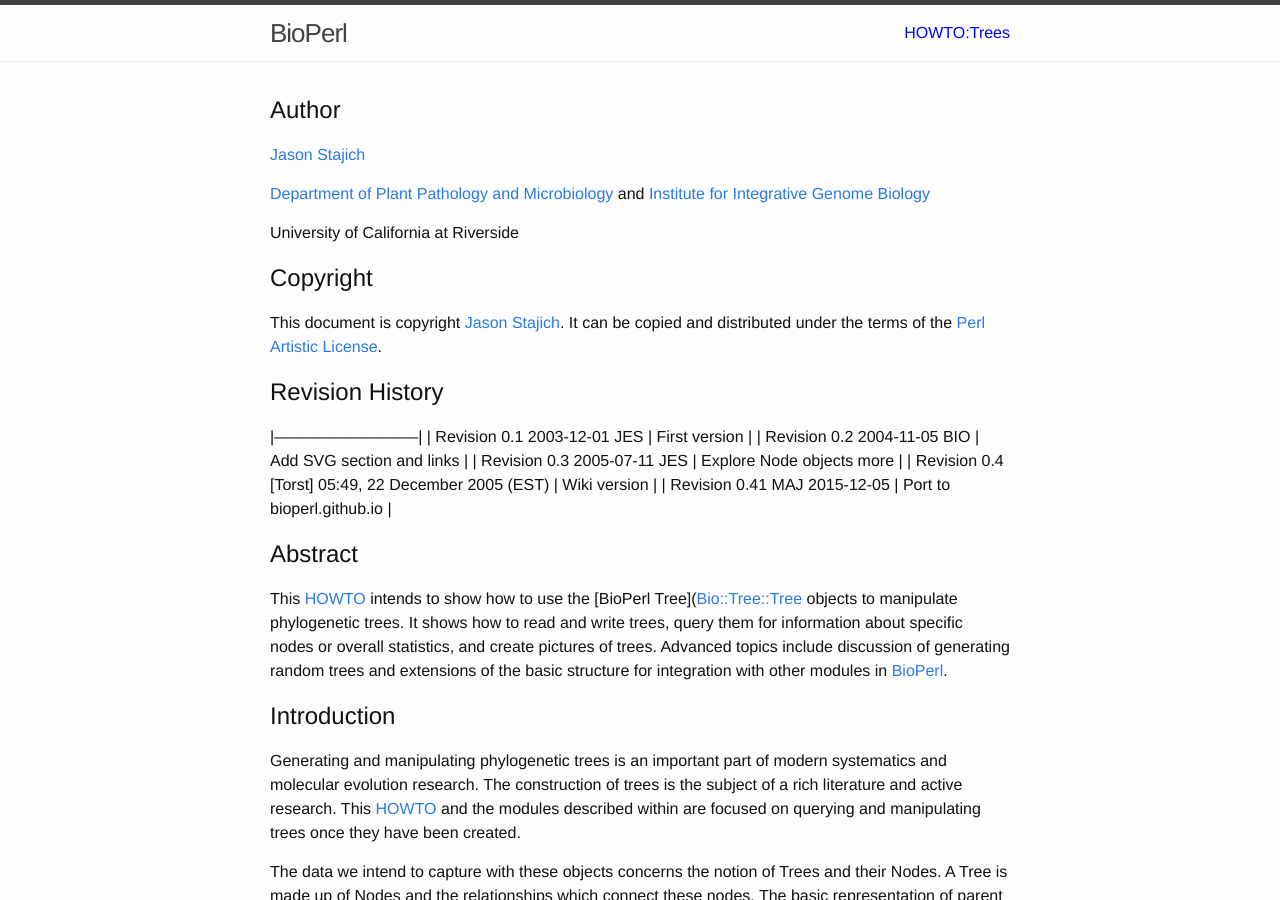
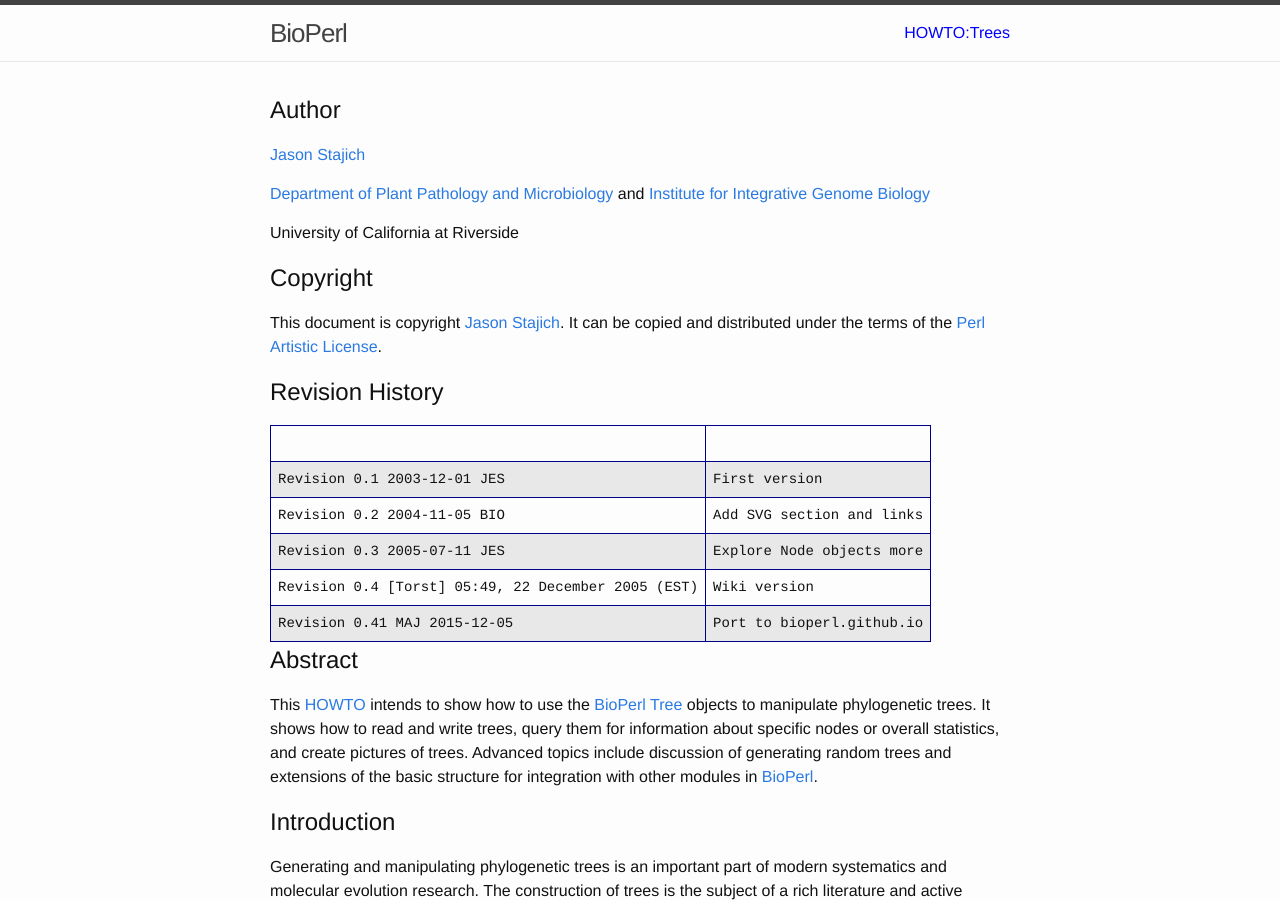
Before and after one commit to bioperl/bioperl.github.io, a Jekyll site: the page built from howtos/Trees.md, in a window 1280 px wide and 900 px high. Built offline with Jekyll 4.4.1, drawn with Linux system fonts in a browser that asks for light colours; Markdown is read by kramdown in place of the engine named in the settings; part of the change alters nothing that is shown.

Commit message:
fix(Trees.md) : add graphic; fix typos

````diff
--- a/howtos/Trees.md
+++ b/howtos/Trees.md
@@ -20,7 +20,9 @@ This document is copyright [Jason Stajich](http://lab.stajich.org/home/people/ja
 
 Revision History
 ----------------
-|---------------------------|
+
+| | |
+|---|---|
 | Revision 0.1 2003-12-01 JES | First version |
 | Revision 0.2 2004-11-05 BIO | Add SVG section and links |
 | Revision 0.3 2005-07-11 JES | Explore Node objects more |
@@ -30,7 +32,7 @@ Revision History
 Abstract
 --------
 
-This [HOWTO](http://bioperl.github.io/howtos/) intends to show how to use the [BioPerl Tree]([Bio::Tree::Tree](https://metacpan.org/pod/Bio::Tree::Tree)
+This [HOWTO](http://bioperl.github.io/howtos/) intends to show how to use the [BioPerl Tree](https://metacpan.org/pod/Bio::Tree::Tree)
 objects to manipulate phylogenetic trees. It shows how to read and write trees, query them for information about specific nodes or overall statistics, and create pictures of trees. Advanced topics include discussion of generating random trees and extensions of the basic structure for integration with other modules in [BioPerl](https://bioperl.github.io).
 
 Introduction
@@ -221,7 +223,7 @@ $tree->remove_Node($node);
 $tree->remove_Node('Node12');
 ```
 
-To preserve the branch lengths between the children and ancestor of the removed Node, you can use [splice](https:://metacpan.org/pod/Bio::Tree::TreeFunctionsI#splic) with `-preserve_lengths=>1`.
+To preserve the branch lengths between the children and ancestor of the removed Node, you can use [splice](https://metacpan.org/pod/Bio::Tree::TreeFunctionsI#splice) with `-preserve_lengths=>1`.
 
 ```perl
 # provide the node objects to remove from the Tree
````
Also changed, not shown: howtos/Example5TaxaTree.jpg (added).
